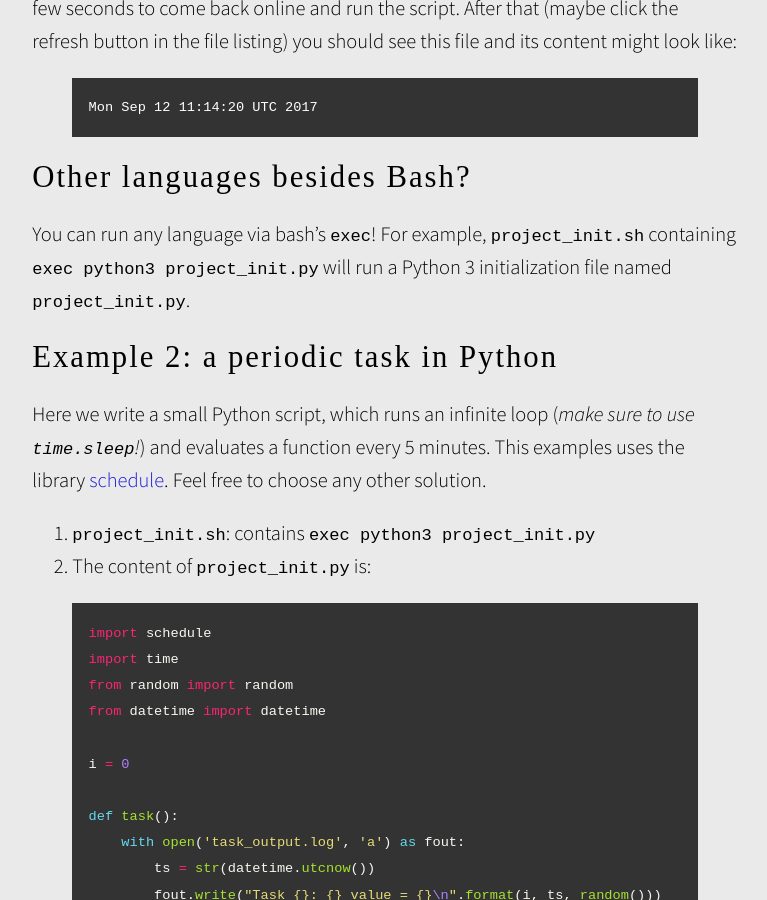
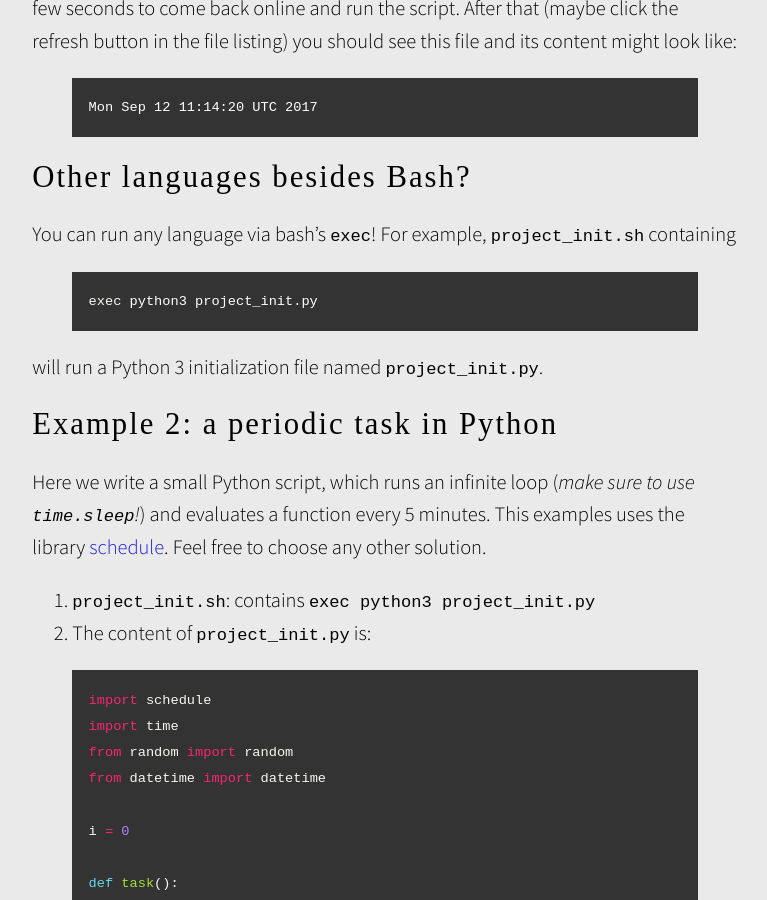
Before and after one commit to sagemathinc/cocalc-blog, a Jekyll site: the page built from src/_posts/2017-09-12-project-init.md, in a window 1280 px wide and 900 px high, scrolled down 1520 px. Shown: the whole window, without its empty margins (255-1022 px from the left). Built offline with Jekyll 4.4.1, drawn with Linux system fonts in a browser that asks for light colours; nearby versions of some CDN libraries; some web fonts are replaced; comment, search, counter and statistics services are not loaded.

Commit message:
project init: separate this into paragraph

```diff
--- a/src/_posts/2017-09-12-project-init.md
+++ b/src/_posts/2017-09-12-project-init.md
@@ -52,7 +52,13 @@ Mon Sep 12 11:14:20 UTC 2017
 # Other languages besides Bash?
 
 You can run any language via bash's `exec`!
-For example, `project_init.sh` containing `exec python3 project_init.py` will run a Python 3 initialization file named `project_init.py`.
+For example, `project_init.sh` containing
+
+{% highlight sh %}
+exec python3 project_init.py
+{% endhighlight %}
+
+will run a Python 3 initialization file named `project_init.py`.
 
 
 # Example 2: a periodic task in Python
```
